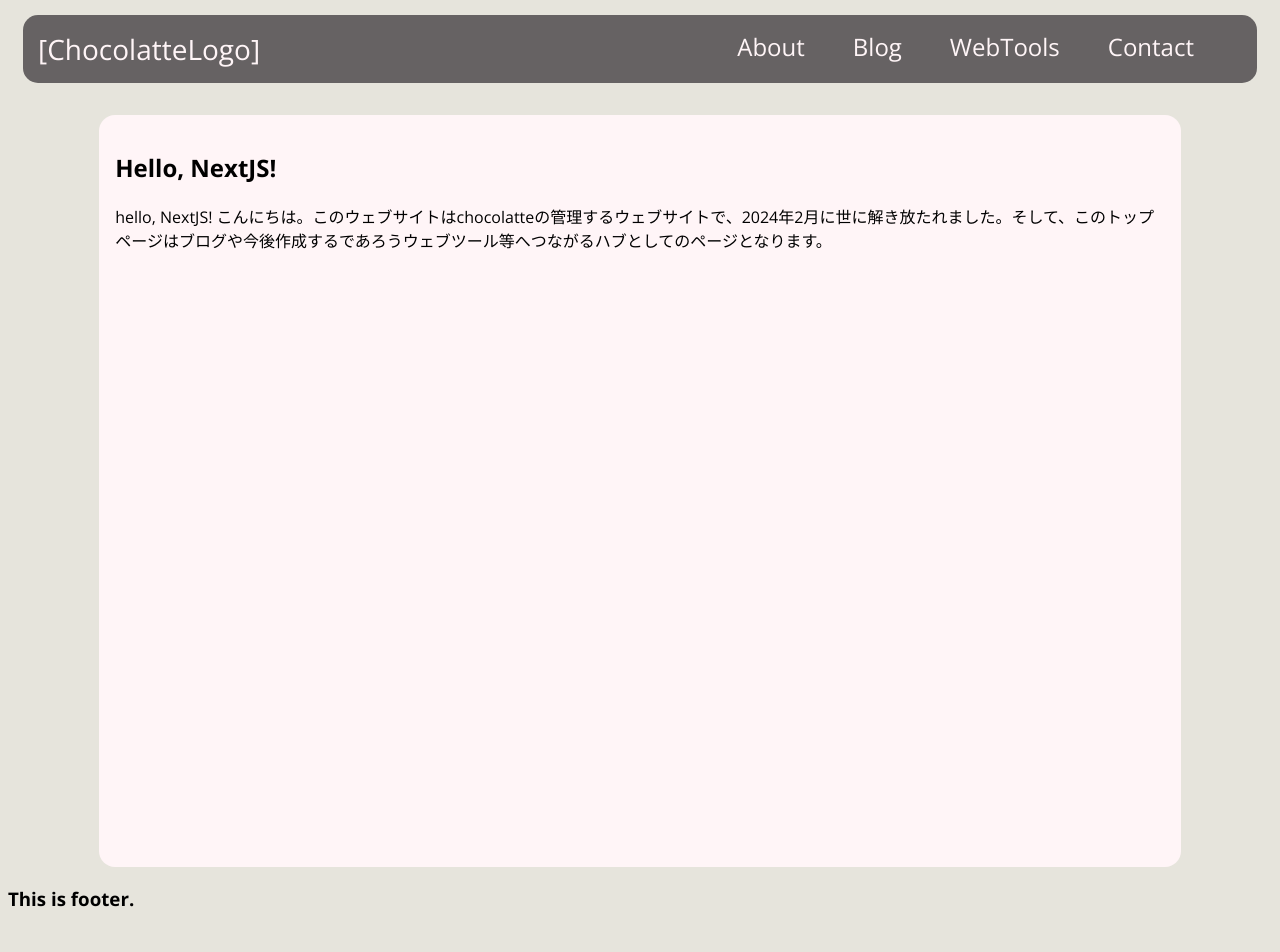
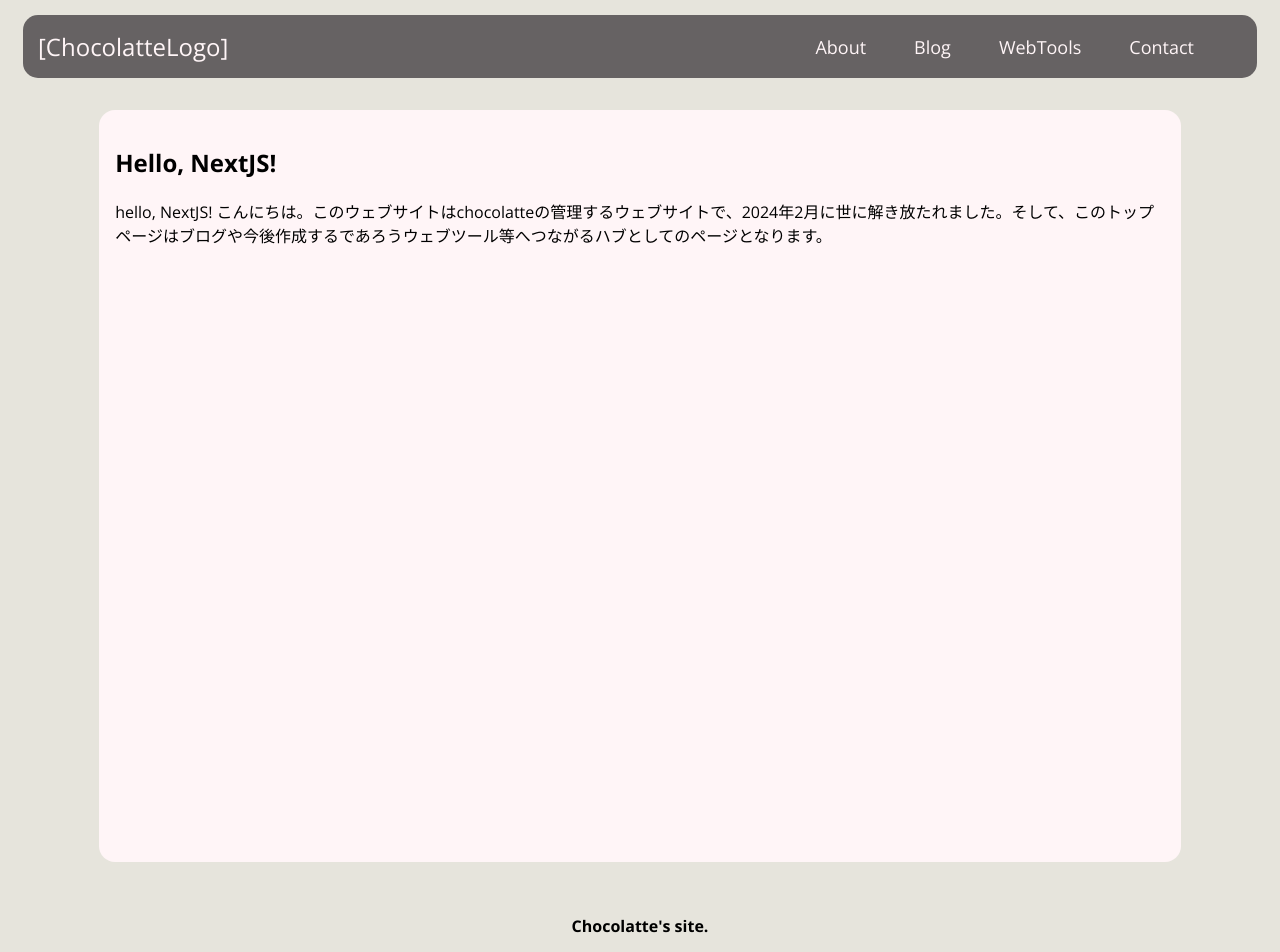
Before and after one commit to chocolatte17/myHomePage_nextjs, a Next.js app in the folder my-homepage-nextjs/: page / in a window 1280 px wide. Shown: the top 952 px of the page. Before the commit the page ends 929 px from the top, so only its background shows below. Built offline with nearby package versions, Linux system fonts and the light colour scheme.

Commit message:
[add]簡単なフッターを設置

```diff
--- /dev/null
+++ b/my-homepage-nextjs/app/footer.module.css
@@ -0,0 +1,7 @@
+.footer{
+    display: flex;
+    flex-direction: column;
+
+    text-align: center;
+    margin-top: 32px;
+}
--- a/my-homepage-nextjs/app/footer.tsx
+++ b/my-homepage-nextjs/app/footer.tsx
@@ -1,7 +1,10 @@
+import styles from './footer.module.css';
+
 export function Footer(){
   return (
-    <div>
-      <h3>This is footer.</h3>
+    <div className={styles.footer}>
+      <h4>Chocolatte's site.</h4>
+      <p>chocolatte all right reserved.</p>
     </div>
   );
 }
--- a/my-homepage-nextjs/app/header.module.css
+++ b/my-homepage-nextjs/app/header.module.css
@@ -22,14 +22,18 @@
 
 .navbutton{
 	flex: none;
-	font-size: 24px;
+	font-size: 18px;
 	margin-right: 48px;
 	text-align: center;
-
+	margin-top: auto;
+	margin-bottom: auto;
 }
 
 .navTop{
-	font-size: 28px;
+	font-size: 24px;
+	text-align: center;
+	margin-top: auto;
+	margin-bottom: auto;
 }
 
 .Link {
```
